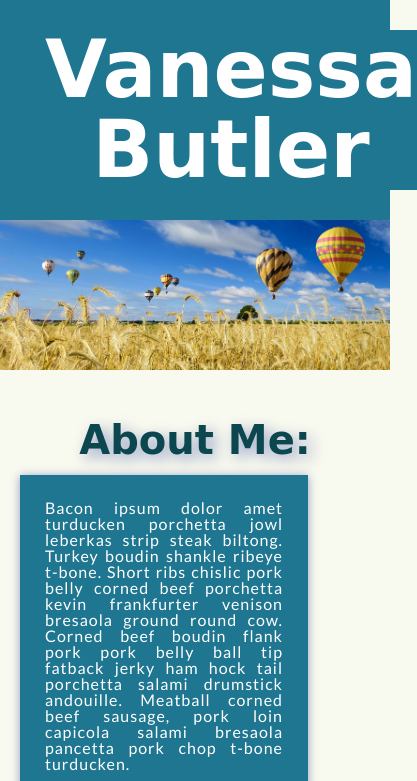
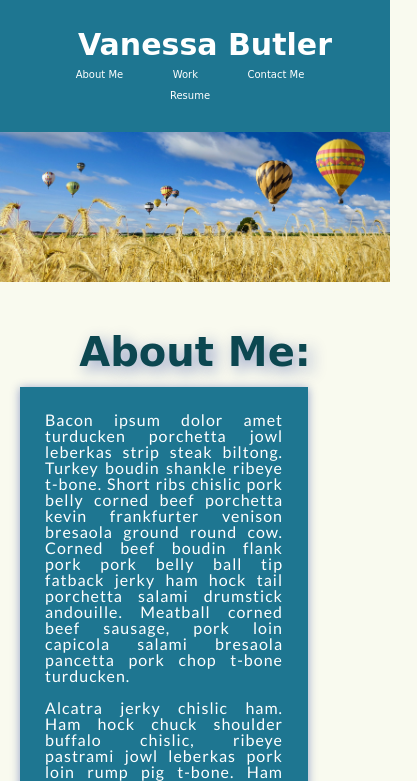
Before and after one commit to cwf1984/updatedPortfolio, a plain HTML site: page index.html in a window 390 px wide. Shown: the top 781 px of the page, 417 px wide, since content can reach past the window. Drawn offline with Linux system fonts and the light colour scheme; a web font is replaced by a local one.

Commit message:
h1 media styling

```diff
--- a/assets/style.css
+++ b/assets/style.css
@@ -223,7 +223,7 @@ footer a {
 }
 
 @media screen and (max-width: 400px) {
-    h1 {
+    .header h1 {
         font-size: 20px;
         text-align: center;
     }
@@ -232,7 +232,7 @@ footer a {
         font-size: 10px;
     }
 
-    header {
+    .header {
         flex-direction: column;
         flex-wrap: wrap;
     }
@@ -255,8 +255,8 @@ footer a {
 
 @media screen and (max-width: 600px) {
 
-    h1 {
-        font-size: 16px;
+    .header h1 {
+        font-size: 30px;
         text-align: center;
     }
 
@@ -267,11 +267,12 @@ footer a {
     }
 
     .nav li {
-        display: none;
-        /* font-size: 10px;
-        padding: 25px;
-        justify-content: center;
-        text-align: center; */
+        display: inline-block;
+        font-size: 10px;
+        /* padding: 25px; */
+        /* justify-content: center; */
+        /* text-align: center; */
+        margin-top: 10px;
     }
 
     #portrait {
@@ -331,7 +332,7 @@ footer a {
 
 @media screen and (max-width: 800px) {
 
-    header {
+    .header {
         flex-direction: column;
         flex-wrap: wrap;
         text-align: center;
@@ -355,4 +356,6 @@ footer a {
         width: 100%;
     }
 
+
+
 }
```
